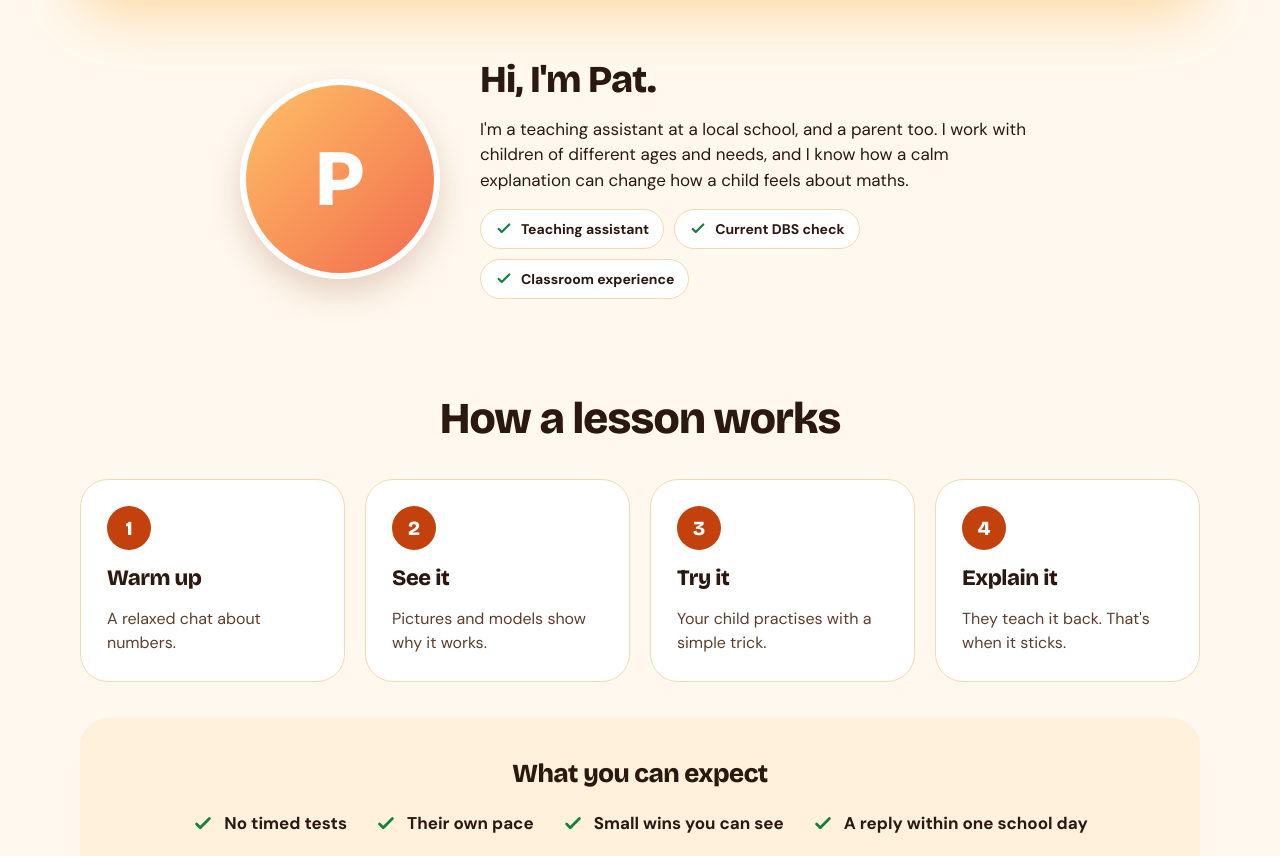
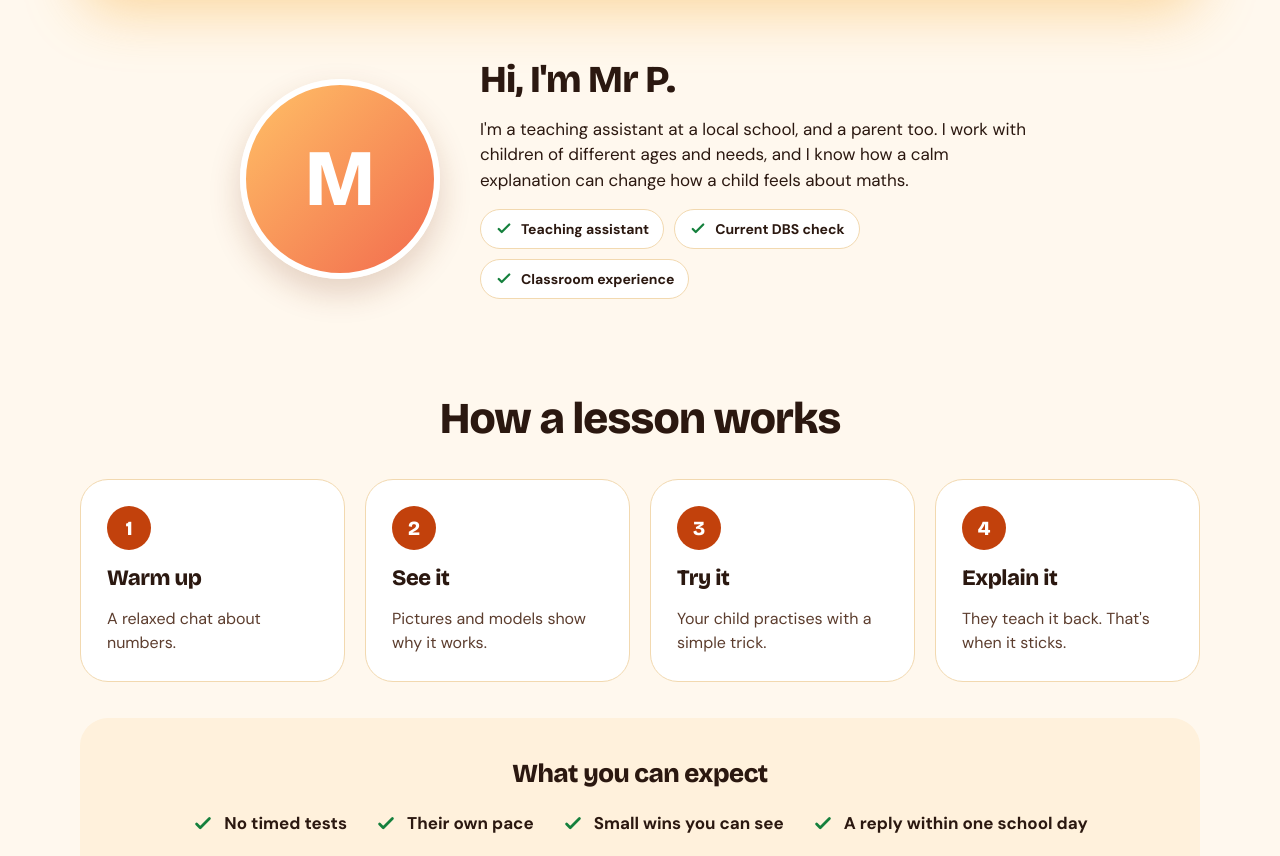
Before and after one commit to ntengap/TableMates, a plain HTML site: page index.html in a window 1280 px wide. Shown: the part 1800-2656 px from the top of the page. Drawn offline with nearby package versions, Linux system fonts and the light colour scheme.

Commit message:
Update index.html

```diff
--- a/index.html
+++ b/index.html
@@ -496,8 +496,8 @@ footer a{text-decoration:underline}
   // ================= EDIT YOUR DETAILS HERE =================
   var CONFIG = {
     // WhatsApp: international format, digits only, no "+" or spaces. UK 07700 900077 -> "447700900077"
-    whatsapp: "33600000000",
-    tutorName: "Pat",
+    whatsapp: "447459532358",
+    tutorName: "Mr P",
     // Optional facts shown under "What you can expect". Leave "" to hide a fact.
     details: { length: "", format: "", price: "" },
     // Add parent testimonials ONLY with the parent's permission. Example:
```
